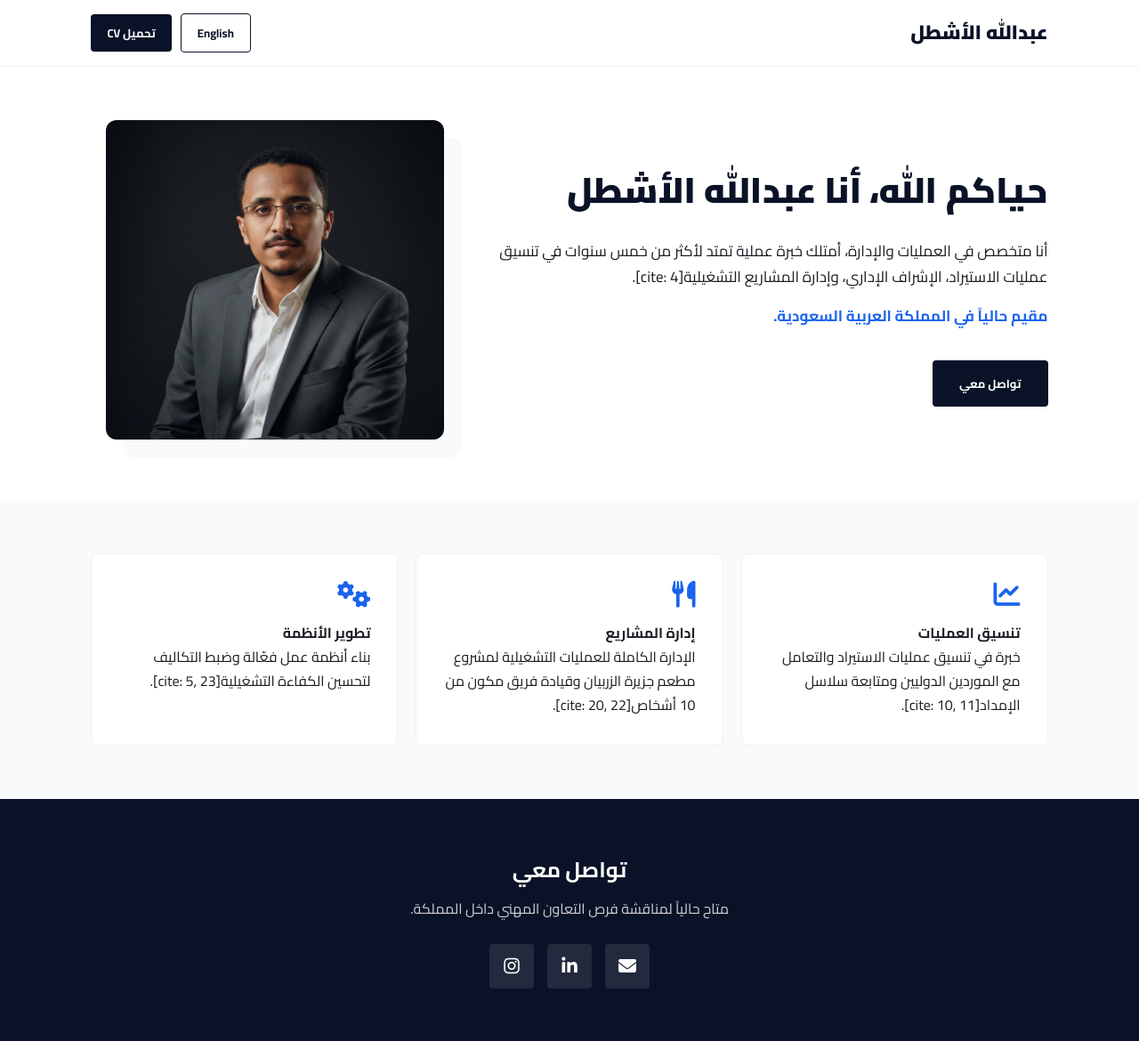
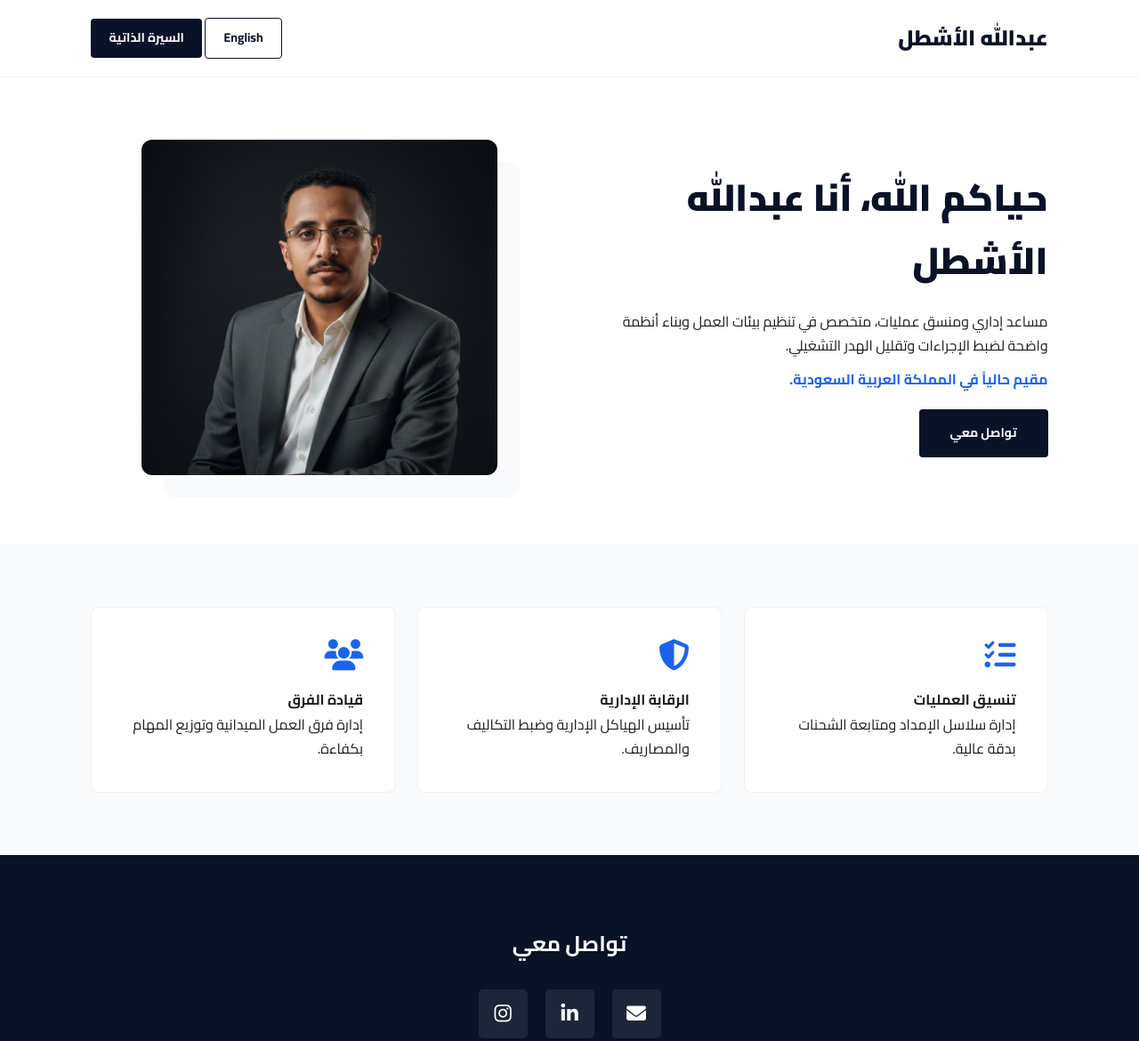
Before and after one commit to alashtalabdullah-svg/Portfolio, a plain HTML site: page index-ar.html in a window 1280 px wide. Shown: the top 1170 px of the page at 89% size. Drawn offline with Linux system fonts and the light colour scheme.

Commit message:
Update index-ar.html

```diff
--- a/index-ar.html
+++ b/index-ar.html
@@ -3,7 +3,7 @@
 <head>
     <meta charset="UTF-8">
     <meta name="viewport" content="width=device-width, initial-scale=1.0">
-    <title>عبدالله الأشطل | منسق عمليات وإدارة</title>
+    <title>عبدالله الأشطل | منسق عمليات</title>
     <link href="https://fonts.googleapis.com/css2?family=Cairo:wght@400;700;900&display=swap" rel="stylesheet">
     <link rel="stylesheet" href="https://cdnjs.cloudflare.com/ajax/libs/font-awesome/6.4.0/css/all.min.css">
     <style>
@@ -11,61 +11,56 @@
         * { margin: 0; padding: 0; box-sizing: border-box; }
         body { font-family: 'Cairo', sans-serif; color: var(--text); background: #fff; line-height: 1.7; }
 
-        /* Header Fix */
-        nav { padding: 15px 8%; display: flex; justify-content: space-between; align-items: center; background: #fff; border-bottom: 1px solid #eee; position: sticky; top: 0; z-index: 1000; }
-        .logo { font-size: 22px; font-weight: 900; color: var(--navy); text-decoration: none; }
-        .logo span { color: var(--navy); } /* اللون الكحلي المطلوب */
+        nav { padding: 20px 8%; display: flex; justify-content: space-between; align-items: center; background: #fff; border-bottom: 1px solid #eee; position: sticky; top: 0; z-index: 1000; }
+        .logo { font-size: 24px; font-weight: 900; color: var(--navy); }
+        /* هنا التعديل الذي طلبته لجعل الكلمة الثانية سوداء */
+        .logo span { color: var(--navy); }
 
-        .nav-btns { display: flex; gap: 10px; align-items: center; }
-        .btn { padding: 10px 18px; font-size: 13px; font-weight: 700; text-decoration: none; border-radius: 4px; transition: 0.3s; display: inline-block; border: none; white-space: nowrap; }
+        .btn { padding: 10px 20px; font-size: 14px; font-weight: 700; text-decoration: none; border-radius: 4px; transition: 0.3s; display: inline-block; border: none; cursor: pointer; }
         .btn-primary { background: var(--navy); color: #fff; }
-        .btn-outline { border: 1.5px solid var(--navy); color: var(--navy); }
+        .btn-outline { border: 1px solid var(--navy); color: var(--navy); margin-right: 10px; }
 
-        /* Sections */
-        section { padding: 60px 8%; }
-        .hero { display: flex; align-items: center; gap: 40px; flex-wrap: wrap; }
-        .hero-content { flex: 1.2; min-width: 300px; }
-        .hero-content h1 { font-size: 40px; font-weight: 900; color: var(--navy); margin-bottom: 20px; }
-        .hero-content p { font-size: 17px; margin-bottom: 15px; }
-        .hero-img { flex: 0.8; min-width: 300px; text-align: center; }
-        .hero-img img { width: 100%; max-width: 380px; border-radius: 12px; box-shadow: 20px 20px 0 var(--light); }
+        section { padding: 70px 8%; }
+        .hero { display: flex; align-items: center; gap: 50px; flex-wrap: wrap; background: #fff; }
+        .hero-content { flex: 1; min-width: 320px; }
+        .hero-content h1 { font-size: 42px; font-weight: 900; color: var(--navy); margin-bottom: 20px; }
+        .hero-img { flex: 1; min-width: 320px; text-align: center; }
+        .hero-img img { width: 100%; max-width: 400px; border-radius: 12px; box-shadow: 25px 25px 0 var(--light); }
 
         .bg-light { background: var(--light); }
-        .grid { display: grid; grid-template-columns: repeat(auto-fit, minmax(280px, 1fr)); gap: 20px; }
-        .card { background: #fff; padding: 30px; border-radius: 8px; border: 1px solid #eef2f6; }
-        .card i { font-size: 30px; color: var(--blue); margin-bottom: 15px; display: block; }
+        .grid { display: grid; grid-template-columns: repeat(auto-fit, minmax(300px, 1fr)); gap: 25px; }
+        .card { background: #fff; padding: 35px; border-radius: 8px; border: 1px solid #eef2f6; transition: 0.3s; }
+        .card i { font-size: 35px; color: var(--blue); margin-bottom: 20px; display: block; }
 
-        footer { background: var(--navy); color: #fff; padding: 60px 8%; text-align: center; }
-        .social-links { display: flex; justify-content: center; gap: 15px; margin-top: 25px; }
-        .social-link { width: 50px; height: 50px; background: rgba(255,255,255,0.1); display: flex; align-items: center; justify-content: center; color: #fff; border-radius: 4px; font-size: 20px; text-decoration: none; }
+        footer { background: var(--navy); color: #fff; padding: 80px 8%; text-align: center; }
+        .social-links { display: flex; justify-content: center; gap: 20px; margin-top: 30px; }
+        .social-link { width: 55px; height: 55px; background: rgba(255,255,255,0.08); display: flex; align-items: center; justify-content: center; color: #fff; font-size: 22px; border-radius: 5px; transition: 0.3s; text-decoration: none; }
+        .social-link:hover { background: var(--blue); transform: translateY(-5px); }
 
-        /* Mobile Adjustments */
         @media (max-width: 768px) {
-            nav { flex-direction: column; gap: 15px; padding: 15px 5%; }
+            nav { flex-direction: column; gap: 15px; }
             .hero { flex-direction: column-reverse; text-align: center; }
-            .hero-content h1 { font-size: 30px; }
-            .hero-img img { max-width: 250px; box-shadow: 10px 10px 0 var(--light); }
-            .nav-btns { width: 100%; justify-content: center; }
-            .btn { flex: 1; text-align: center; padding: 10px 5px; font-size: 12px; }
+            .hero-content h1 { font-size: 32px; }
+            .hero-img img { max-width: 280px; }
         }
     </style>
 </head>
 <body>
 
 <nav>
-    <a href="#" class="logo">عبدالله <span>الأشطل</span></a>
-    <div class="nav-btns">
+    <div class="logo">عبدالله <span>الأشطل</span></div>
+    <div>
         <a href="index.html" class="btn btn-outline">English</a>
-        <a href="عبدالله عبدالكريم الأشطل CV.docx" class="btn btn-primary" download>تحميل CV</a>
+        <a href="cv-ar.pdf" class="btn btn-primary" download>السيرة الذاتية</a>
     </div>
 </nav>
 
 <section class="hero">
     <div class="hero-content">
-        <h1>حياكم الله، أنا عبدالله الأشطل </h1>
-        <p>أنا متخصص في العمليات والإدارة، أمتلك خبرة عملية تمتد لأكثر من خمس سنوات في تنسيق عمليات الاستيراد، الإشراف الإداري، وإدارة المشاريع التشغيلية[cite: 4].</p>
-        <p style="font-weight: 700; color: var(--blue);">مقيم حالياً في المملكة العربية السعودية.</p>
-        <a href="#contact" class="btn btn-primary" style="margin-top: 20px; padding: 15px 30px;">تواصل معي</a>
+        <h1>حياكم الله، أنا عبدالله الأشطل</h1>
+        <p>مساعد إداري ومنسق عمليات، متخصص في تنظيم بيئات العمل وبناء أنظمة واضحة لضبط الإجراءات وتقليل الهدر التشغيلي.</p>
+        <p style="font-weight: 700; color: var(--blue); margin-top: 10px;">مقيم حالياً في المملكة العربية السعودية.</p>
+        <a href="#contact" class="btn btn-primary" style="padding: 15px 35px; margin-top: 20px;">تواصل معي</a>
     </div>
     <div class="hero-img">
         <img src="Abdullah Alashtal.png" alt="عبدالله الأشطل">
@@ -74,15 +69,14 @@
 
 <section class="bg-light">
     <div class="grid">
-        <div class="card"><i class="fas fa-chart-line"></i><h4>تنسيق العمليات</h4><p>خبرة في تنسيق عمليات الاستيراد والتعامل مع الموردين الدوليين ومتابعة سلاسل الإمداد[cite: 10, 11].</p></div>
-        <div class="card"><i class="fas fa-utensils"></i><h4>إدارة المشاريع</h4><p>الإدارة الكاملة للعمليات التشغيلية لمشروع مطعم جزيرة الزربيان وقيادة فريق مكون من 10 أشخاص[cite: 20, 22].</p></div>
-        <div class="card"><i class="fas fa-cogs"></i><h4>تطوير الأنظمة</h4><p>بناء أنظمة عمل فعّالة وضبط التكاليف لتحسين الكفاءة التشغيلية[cite: 5, 23].</p></div>
+        <div class="card"><i class="fas fa-tasks"></i><h4>تنسيق العمليات</h4><p>إدارة سلاسل الإمداد ومتابعة الشحنات بدقة عالية.</p></div>
+        <div class="card"><i class="fas fa-shield-halved"></i><h4>الرقابة الإدارية</h4><p>تأسيس الهياكل الإدارية وضبط التكاليف والمصاريف.</p></div>
+        <div class="card"><i class="fas fa-users"></i><h4>قيادة الفرق</h4><p>إدارة فرق العمل الميدانية وتوزيع المهام بكفاءة.</p></div>
     </div>
 </section>
 
 <footer id="contact">
     <h2>تواصل معي</h2>
-    <p style="margin-top: 10px; opacity: 0.8;">متاح حالياً لمناقشة فرص التعاون المهني داخل المملكة.</p>
     <div class="social-links">
         <a href="mailto:alashtalabdullah@gmail.com" class="social-link"><i class="fas fa-envelope"></i></a>
         <a href="https://www.linkedin.com/in/abdullah-al-ashtal/" class="social-link" target="_blank"><i class="fab fa-linkedin-in"></i></a>
```
